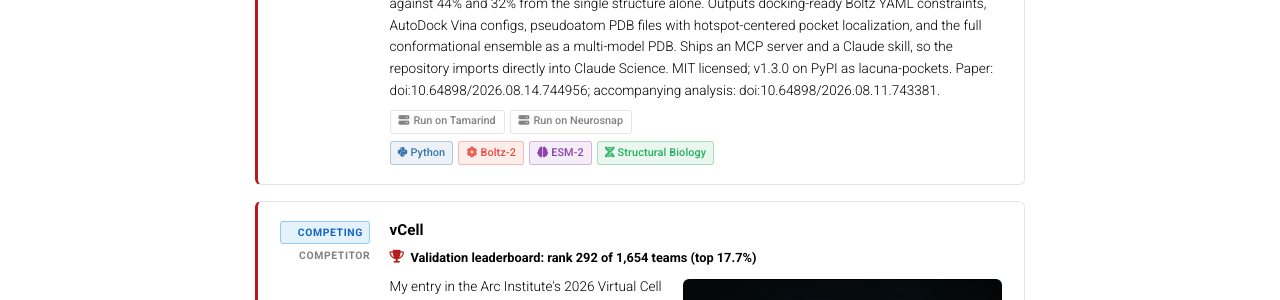
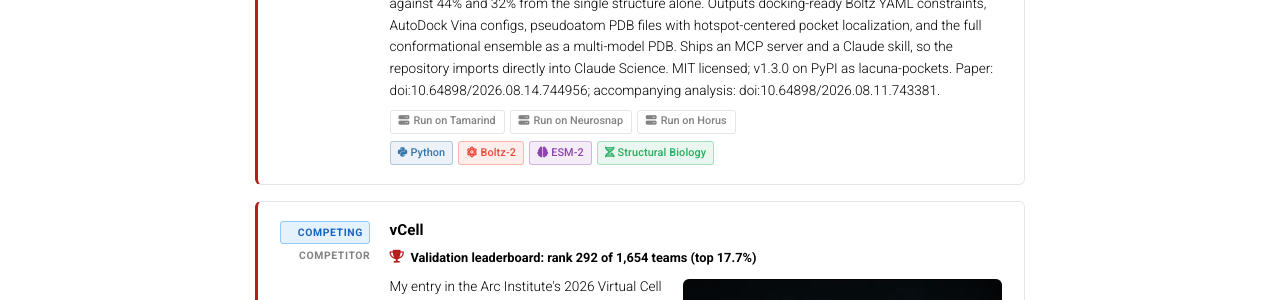
Before and after one commit to mooreneural/mooreneural.github.io, a Jekyll site: the page built from _pages/repositories.md, in a window 1280 px wide and 900 px high, scrolled down 773 px. Shown: the part 146-446 px from the top of the window. Built offline with Jekyll 4.4.1, drawn with Linux system fonts in a browser that asks for light colours; comment, search, counter and statistics services are not loaded; a style sheet for code colours, icons or effects is not loaded; grey boxes are pictures that could not be loaded.

Commit message:
Add Run on Horus buttons for Lacuna; update Horus link in news post

```diff
--- a/_data/software.yml
+++ b/_data/software.yml
@@ -24,6 +24,9 @@
         icon: "fas fa-server"
       - name: "Run on Neurosnap"
         url: "https://neurosnap.ai/service/Lacuna%20Cryptic%20Pocket%20Discovery"
+        icon: "fas fa-server"
+      - name: "Run on Horus"
+        url: "https://os.templecompute.com/library/lacuna-cryptic-pocket-discovery-2500e2"
         icon: "fas fa-server"
     languages:
       - name: "Python"
```
Also changed, not shown: _pages/about.md (+1 -0 lines), _posts/2026-10-07-lacuna-horus.md (+1 -1 lines).
